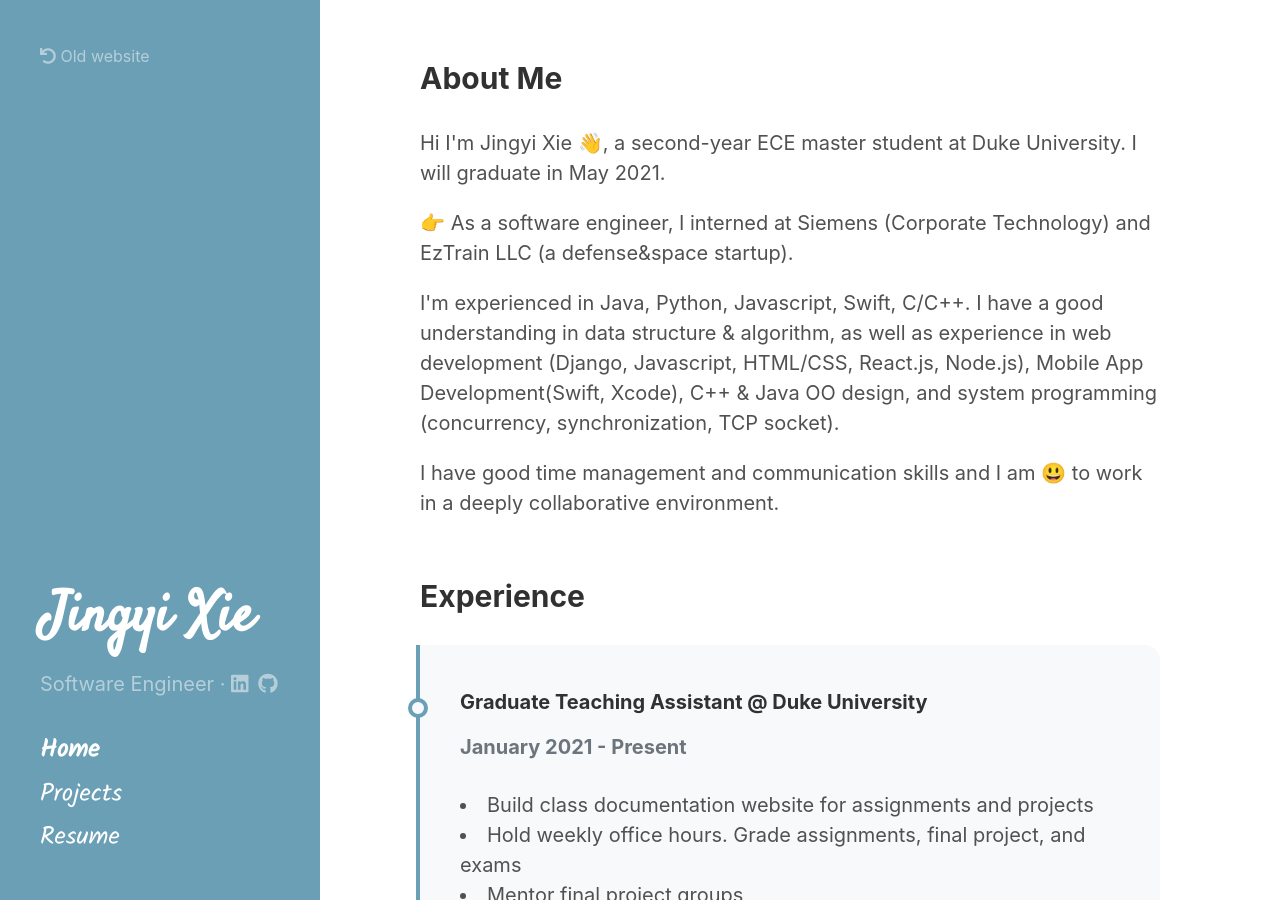
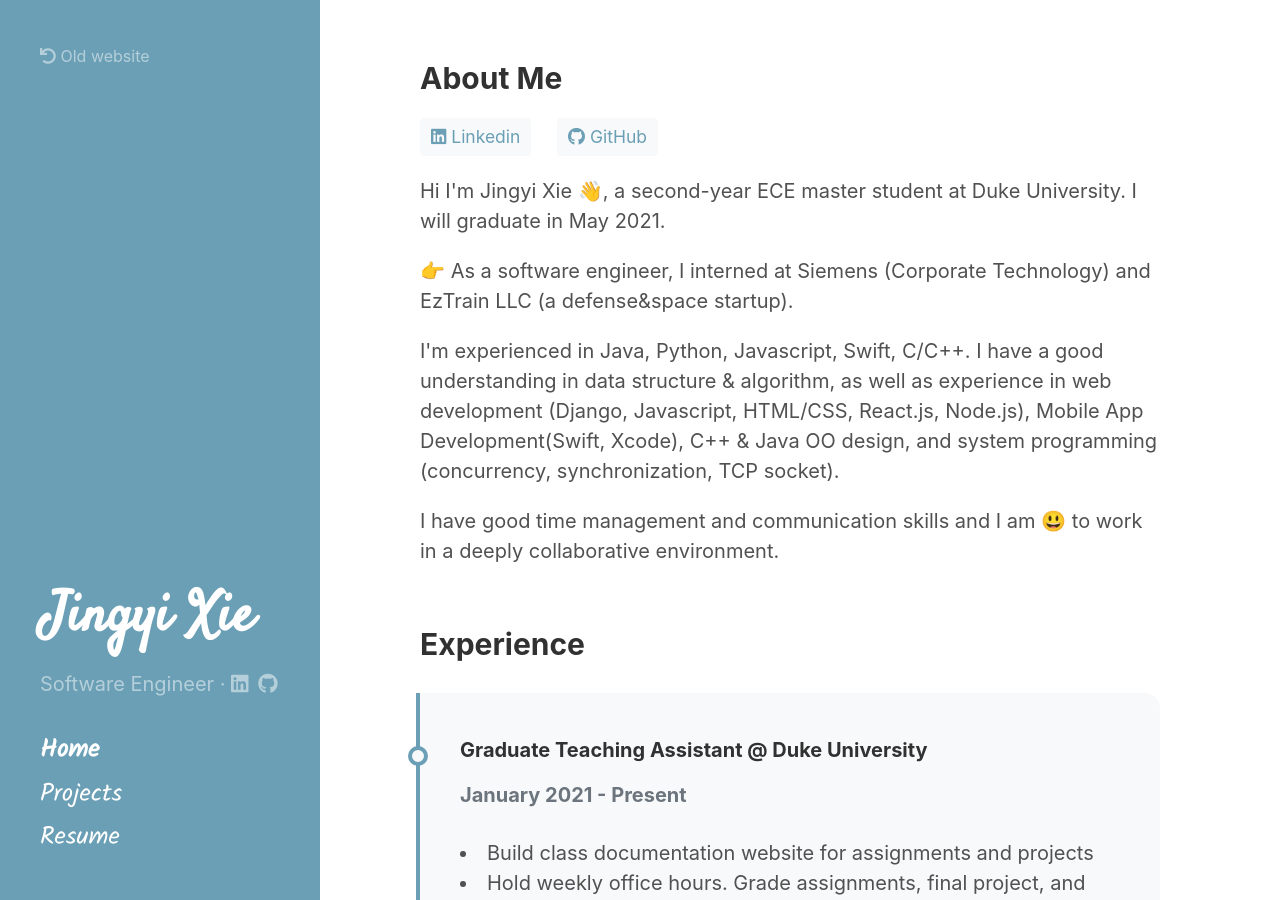
Before and after one commit to jingyi-xie/jingyi-xie.github.io, a Jekyll site: the page built from index.html, in a window 1280 px wide and 900 px high. Built offline with Jekyll 4.4.1, drawn with Linux system fonts in a browser that asks for light colours; nearby versions of some CDN libraries; the list of posts is cut into pages by our own code.

Commit message:
improved index.html

```diff
--- a/index.html
+++ b/index.html
@@ -2,7 +2,15 @@
 layout: default
 title: Home
 ---
-<h2 style="margin-bottom: 1.5rem;">About Me</h2>
+<h2 style="margin-bottom: 1rem;">About Me</h2>
+<a role="button" href="https://www.linkedin.com/in/jingyi-xie-duke" target="_blank" class="btn btn-light btn-sm"
+  style="margin-bottom: 1rem; margin-right: 1rem;">
+  <i class="fab fa-linkedin"></i> Linkedin
+</a>
+<a role="button" href="https://github.com/jingyi-xie" target="_blank" class="btn btn-light btn-sm"
+  style="margin-bottom: 1rem;">
+  <i class="fab fa-github"></i> GitHub
+</a>
 <p>Hi I'm {{ site.author.name }} &#128075;, a second-year ECE master student at Duke University. I will graduate in May
 2021. </p>
 <p>&#128073; As a software engineer, I interned at Siemens (Corporate Technology) and EzTrain LLC (a defense&space
```
